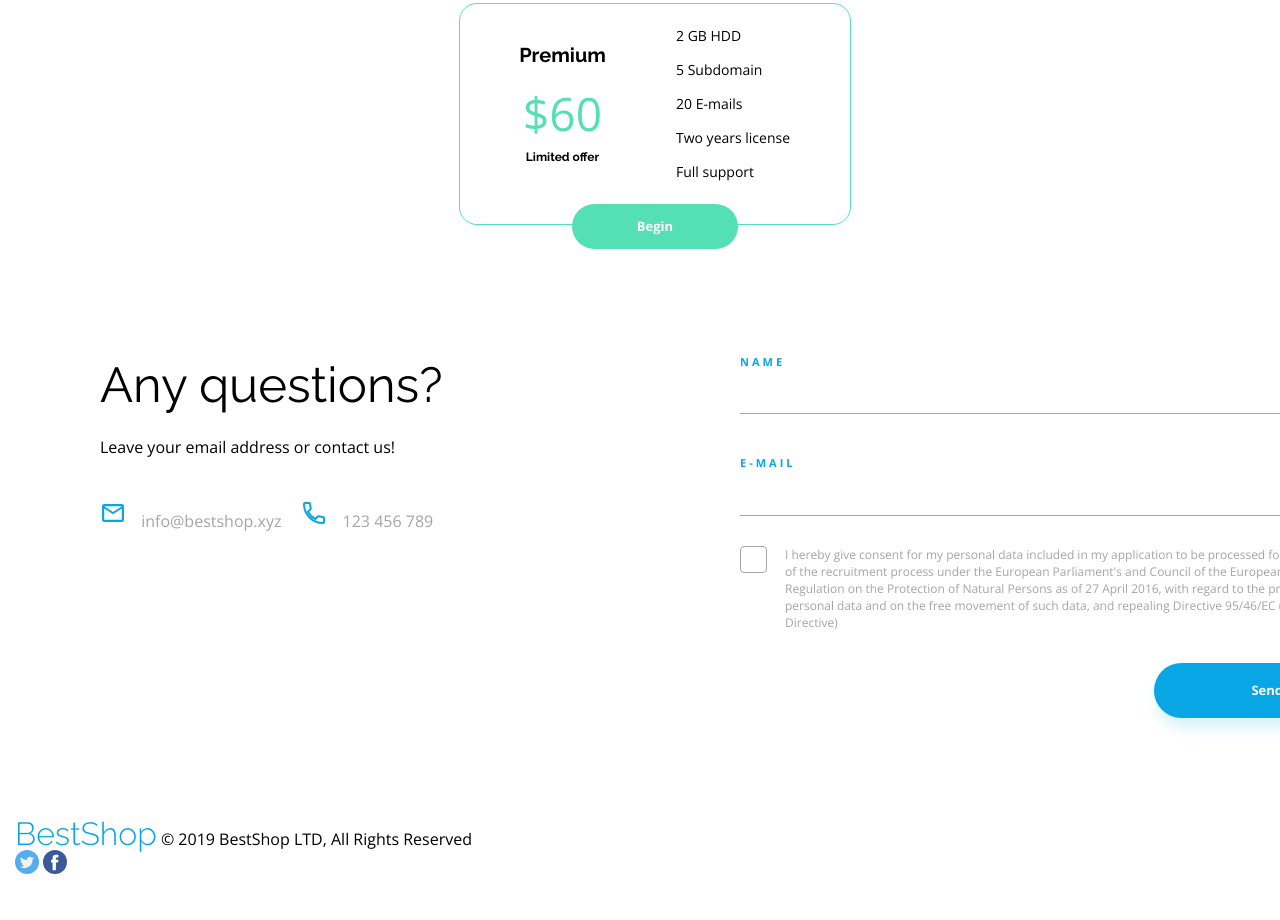
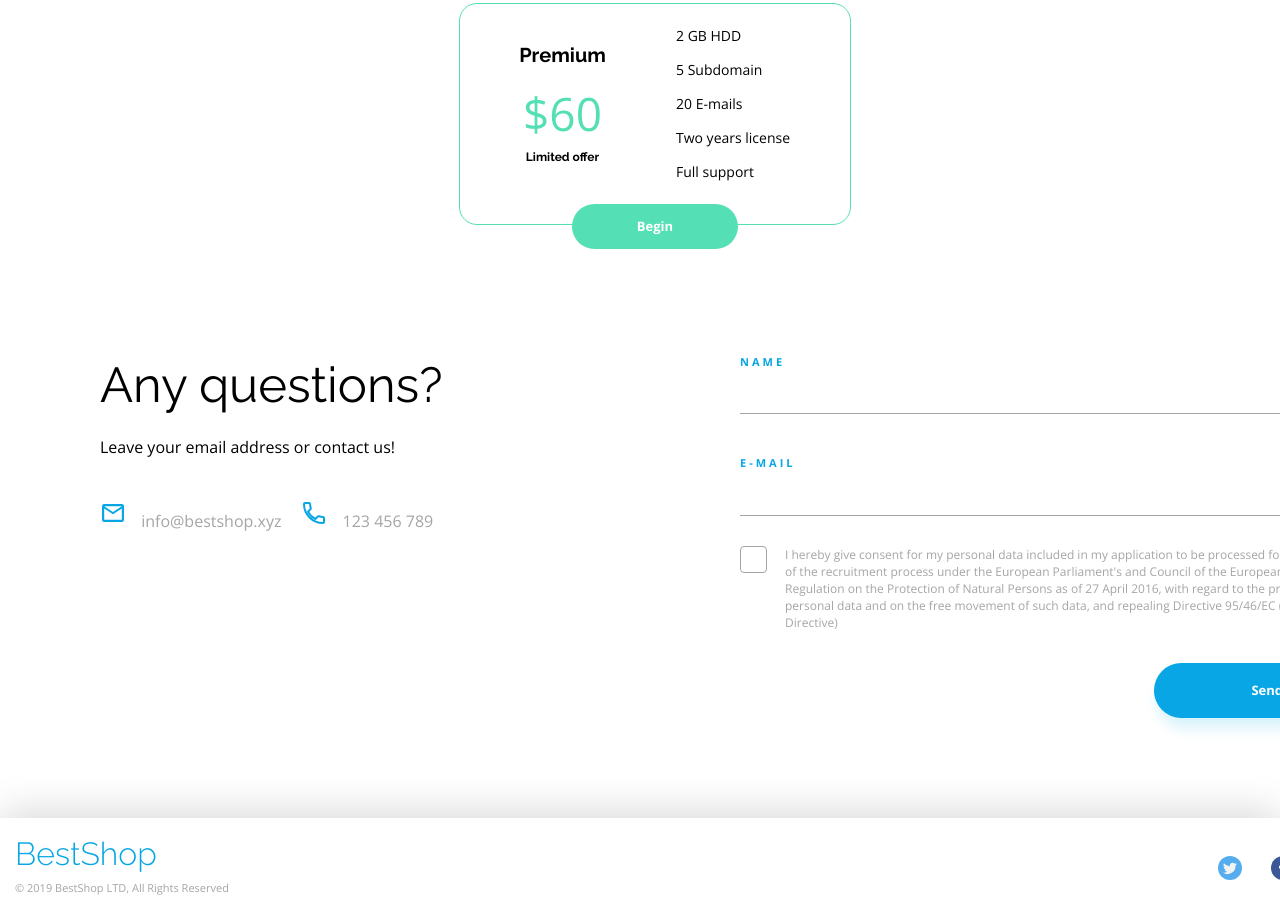
Before and after one commit to vesnica-soncek/BestShop-landing-html-css, a website built with Parcel: page index.html in a window 1280 px wide. Shown: the part 3115-4035 px from the top of the page. Before the commit the page ends 3994 px from the top, so only its background shows below. Built offline with nearby package versions, Linux system fonts and the light colour scheme.

Commit message:
footer - done

```diff
--- a/scss/elements/_buttons.scss
+++ b/scss/elements/_buttons.scss
@@ -17,12 +17,4 @@
   &--large {
     padding: 22px 155px;
   }
-
-  &--redish {
-    background-color: $color-pricing-1
-  }
-
-  &--green {
-    background-color: $color-pricing-3
-  }
 }
--- a/scss/elements/_footer.scss
+++ b/scss/elements/_footer.scss
@@ -0,0 +1,25 @@
+.footer {
+  box-shadow: 0 -5px 40px #00000029;
+  padding: 20px 0;
+
+  &__container {
+    display: flex;
+    justify-content: space-between;
+    align-items: center;
+  }
+
+  &__info {
+    display: flex;
+    flex-direction: column;
+    justify-content: space-around;
+  }
+
+  &__copy {
+    font-size: 0.6875rem;
+    line-height: 1.5rem;
+    color: $color-font-secondary-grey;
+    margin-top: 6px;
+  }
+
+  &__icons a:first-of-type { margin-right: 25px; }
+}
```
Also changed, not shown: 2 other files.
